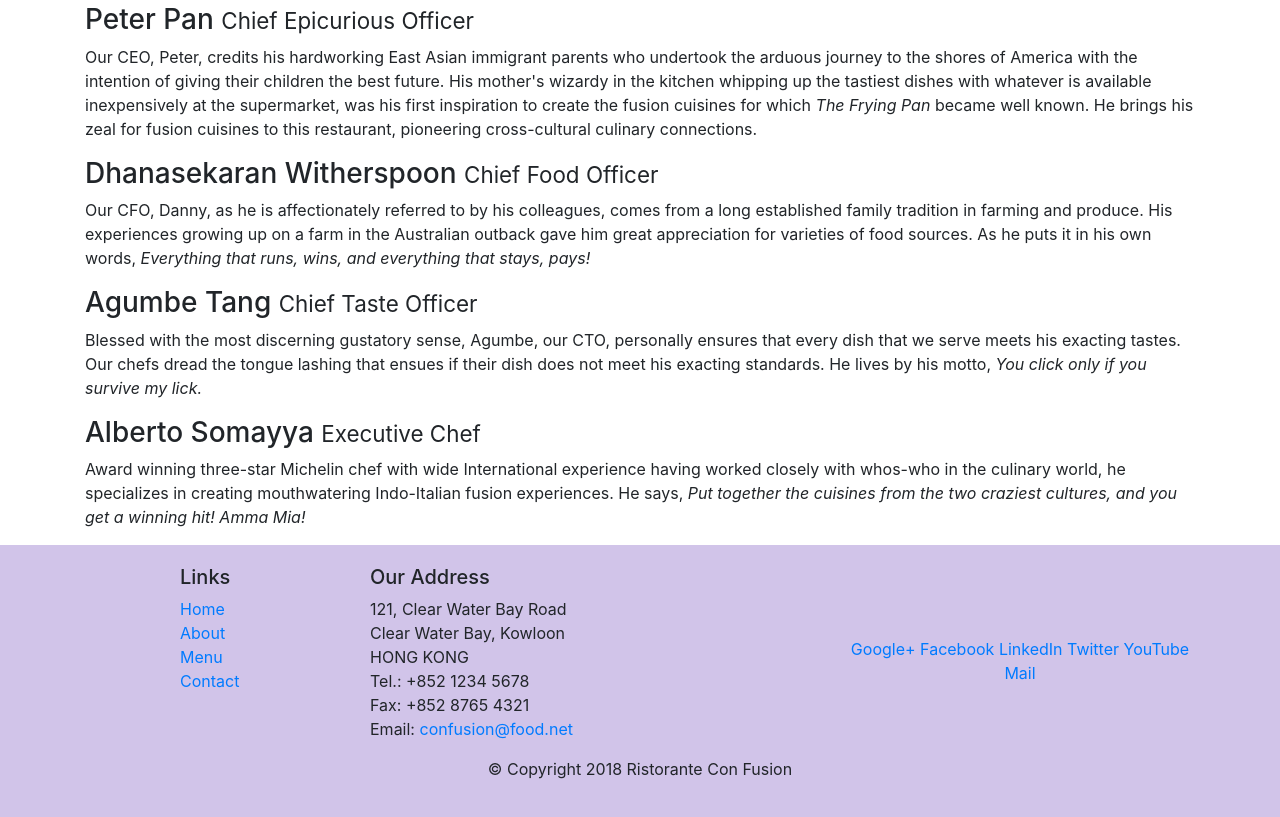
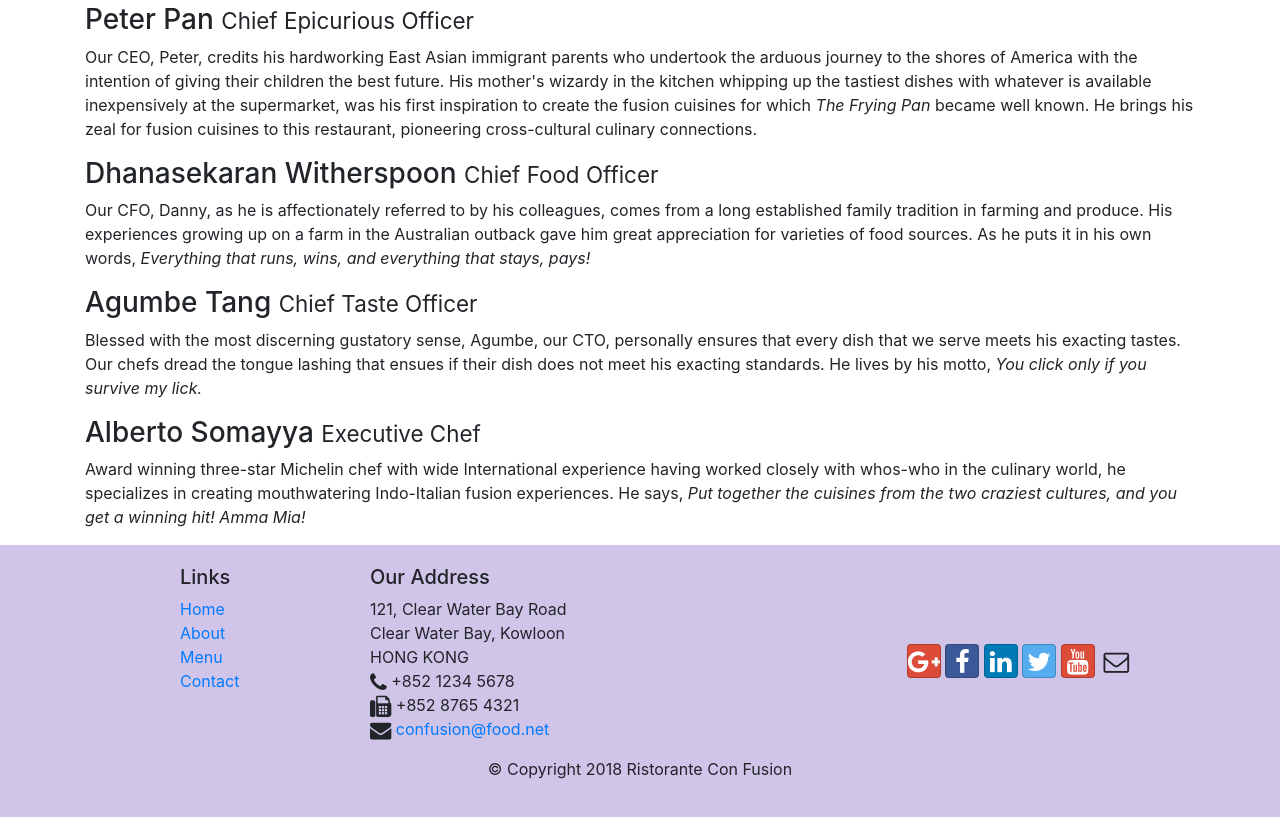
Before and after one commit to rishabhjaincoder/Ristorante-conFusion-Bootstrap-UI, a website: page aboutus.html in a window 1280 px wide. Shown: the part 928-1745 px from the top of the page. Drawn offline with nearby package versions, Linux system fonts and the light colour scheme.

Commit message:
Icon Font

```diff
--- a/aboutus.html
+++ b/aboutus.html
@@ -9,6 +9,11 @@
 
     <!-- Bootstrap CSS -->
     <link rel="stylesheet" href="node_modules/bootstrap/dist/css/bootstrap.min.css">
+
+    <!-- font awesome file and bootstrap social files for adding icons -->
+    <link rel="stylesheet" href="node_modules/font-awesome/css/font-awesome.min.css">
+    <link rel="stylesheet" href="node_modules/bootstrap-social/bootstrap-social.css">
+
     <!-- Custom css file -->
     <link rel="stylesheet" href="css/style.css">
 
@@ -34,10 +39,14 @@
             <div class="collapse navbar-collapse" id="Navbar">
                 <!-- collapse is a js component which we will se later on-->
                 <ul class="navbar-nav mr-auto">
-                    <li class="nav-item"><a href="./index.html" class="nav-link">Home</a></li>
-                    <li class="nav-item active"><a href="#" class="nav-link">About</a></li>
-                    <li class="nav-item"><a href="#" class="nav-link">Menu</a></li>
-                    <li class="nav-item"><a href="#" class="nav-link">Contact</a></li>
+                    <li class="nav-item"><a href="./index.html" class="nav-link"><span class="fa fa-home fa-lg"></span>
+                            Home</a></li>
+                    <li class="nav-item active"><a href="#" class="nav-link"><span class="fa fa-info fa-lg"></span>
+                            About</a></li>
+                    <li class="nav-item"><a href="#" class="nav-link"><span class="fa fa-list fa-lg"></span> Menu</a>
+                    </li>
+                    <li class="nav-item"><a href="#" class="nav-link"><span class="fa fa-address-card fa-lg"></span>
+                            Contact</a></li>
                 </ul>
             </div>
         </div>
@@ -58,7 +67,7 @@
 
     <div class="container">
         <div class="row">
-        <!-- this is the breadcrumb-->
+            <!-- this is the breadcrumb-->
             <ol class="col-12 breadcrumb">
                 <li class="breadcrumb-item"><a href="./index.html">Home</a></li>
                 <li class="breadcrumb-item active">About Us</li>
@@ -137,19 +146,24 @@
                         121, Clear Water Bay Road<br>
                         Clear Water Bay, Kowloon<br>
                         HONG KONG<br>
-                        Tel.: +852 1234 5678<br>
-                        Fax: +852 8765 4321<br>
-                        Email: <a href="mailto:confusion@food.net">confusion@food.net</a>
+                        <i class="fa fa-phone fa-lg"></i> +852 1234 5678<br>
+                        <i class="fa fa-fax fa-lg"></i> +852 8765 4321<br>
+                        <i class="fa fa-envelope fa-lg"></i> <a href="mailto:confusion@food.net">confusion@food.net</a>
                     </address>
                 </div>
                 <div class="col-12 col-sm-4 align-self-center">
                     <div class="text-center">
-                        <a href="http://google.com/+">Google+</a>
-                        <a href="http://www.facebook.com/profile.php?id=">Facebook</a>
-                        <a href="http://www.linkedin.com/in/">LinkedIn</a>
-                        <a href="http://twitter.com/">Twitter</a>
-                        <a href="http://youtube.com/">YouTube</a>
-                        <a href="mailto:">Mail</a>
+                        <a class="btn btn-social-icon btn-google" href="http://google.com/+"><i
+                                class="fa fa-lg fa-google-plus"></i></a>
+                        <a class="btn btn-social-icon btn-facebook" href="http://www.facebook.com/profile.php?id="><i
+                                class="fa fa-lg fa-facebook"></i></a>
+                        <a class="btn btn-social-icon btn-linkedin" href="http://www.linkedin.com/in/"><i
+                                class="fa fa-lg fa-linkedin"></i></a>
+                        <a class="btn btn-social-icon btn-twitter" href="http://twitter.com/"><i
+                                class="fa fa-lg fa-twitter"></i></a>
+                        <a class="btn btn-social-icon btn-google" href="http://youtube.com/"><i
+                                class="fa fa-lg fa-youtube"></i></a>
+                        <a class="btn btn-social-icon" href="mailto:"><i class="fa fa-lg fa-envelope-o"></i></a>
                     </div>
                 </div>
             </div>
--- a/package.json
+++ b/package.json
@@ -15,6 +15,8 @@
   },
   "dependencies": {
     "bootstrap": "^4.5.0",
+    "bootstrap-social": "^5.1.1",
+    "font-awesome": "^4.7.0",
     "jquery": "^3.5.1",
     "popper.js": "^1.16.1"
   }
```
Also changed, not shown: index.html (+29 -14 lines), README.txt, 1 other file.
